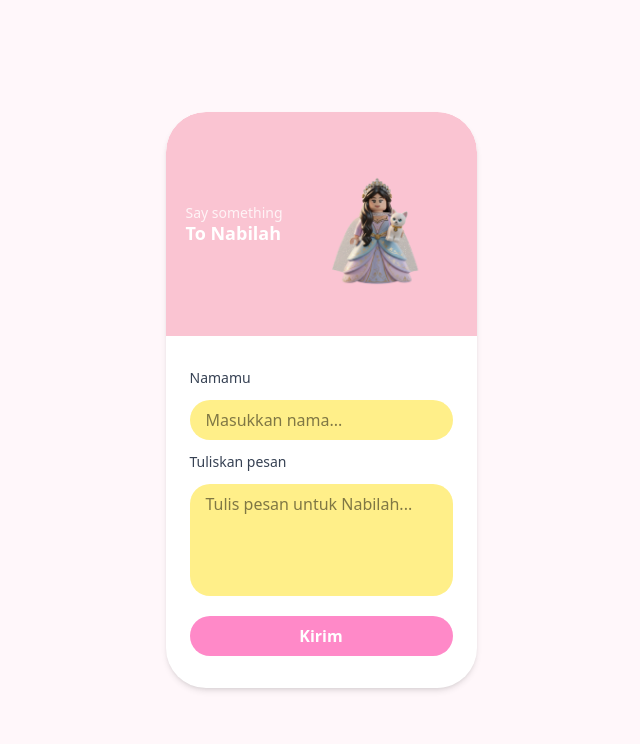
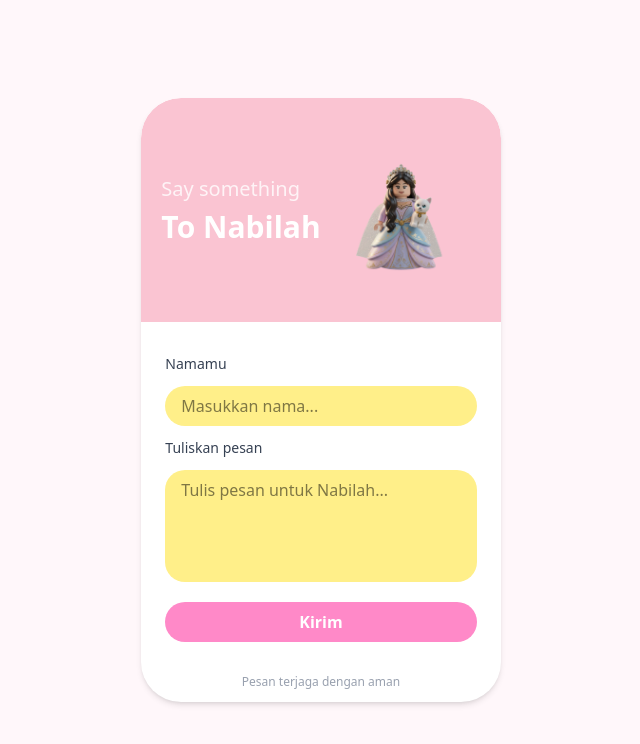
Before and after one commit to Azfdfkhz/NabilaKece, a React (Vite) app: page / in a window 1280 px wide. Shown: the top 744 px of the page, without its empty margins (319-959 px from the left). Built offline with nearby package versions, Linux system fonts and the light colour scheme; no server answers; the HTML template or start-up script is replaced by a standard one.

Commit message:
Update MessageForm.jsx

```diff
--- a/src/components/MessageForm.jsx
+++ b/src/components/MessageForm.jsx
@@ -1,8 +1,8 @@
 import { useState } from "react";
 import { supabase } from "../supabaseClient";
 import PopupThanks from "./PopupThanks";
+import { useNavigate } from "react-router-dom";
 import LegoSlider from "./LegoSlider";
-import { useNavigate } from "react-router-dom";
 
 export default function MessageForm() {
   const [name, setName] = useState("");
@@ -14,40 +14,30 @@ export default function MessageForm() {
     e.preventDefault();
     if (!name.trim() || !message.trim()) return alert("Isi semua kolom!");
 
-    const { error } = await supabase.from("messages").insert([
-      { name, message, created_at: new Date() },
-    ]);
+    // Insert data langsung ke Supabase
+    const { data, error } = await supabase
+      .from("messages")
+      .insert([{ name, message }]);
 
     if (error) {
-      console.error(error);
-      alert("Gagal mengirim pesan");
-      return;
+      alert("Gagal mengirim pesan: " + error.message);
+    } else {
+      setShowPopup(true);
+      setName("");
+      setMessage("");
+      setTimeout(() => setShowPopup(false), 3000);
     }
-
-    setShowPopup(true);
-    setName("");
-    setMessage("");
-    setTimeout(() => setShowPopup(false), 3000);
   };
 
   return (
     <div className="flex flex-col items-center bg-white rounded-[40px] w-full max-w-sm mx-auto shadow-md overflow-hidden animate-fadeIn">
-      {/* HEADER */}
+      {/* HEADER PINK */}
       <div className="bg-[#FAC4D2] w-full rounded-t-[40px] text-white px-5 py-8 flex items-center justify-between">
         <div className="flex flex-col text-left">
-          <p className="text-sm opacity-80 leading-tight">Say something</p>
-
-          {/* TEKS “TO NABILAH” YANG BISA DIKLIK */}
-          <h2
-            onClick={() => navigate("/view")}
-            className="font-semibold text-lg leading-tight cursor-pointer hover:opacity-90 transition"
-            title="Lihat pesan"
-          >
-            To Nabilah
-          </h2>
+            <p className="text-lg sm:text-xl opacity-80 leading-relaxed">Say something</p>
+            <h2 className="font-semibold text-2xl sm:text-3xl leading-snug">To Nabilah</h2>
         </div>
 
-        {/* LEGO SLIDER */}
         <div className="flex-shrink-0 w-[120px] h-[120px] sm:w-[140px] sm:h-[140px] md:w-[160px] md:h-[160px]">
           <LegoSlider />
         </div>
@@ -79,8 +69,9 @@ export default function MessageForm() {
         </button>
       </form>
 
-      {/* POPUP TERIMA KASIH */}
       {showPopup && <PopupThanks />}
+
+      <p className="text-gray-400 text-xs mb-3">Pesan terjaga dengan aman</p>
     </div>
   );
 }
```
